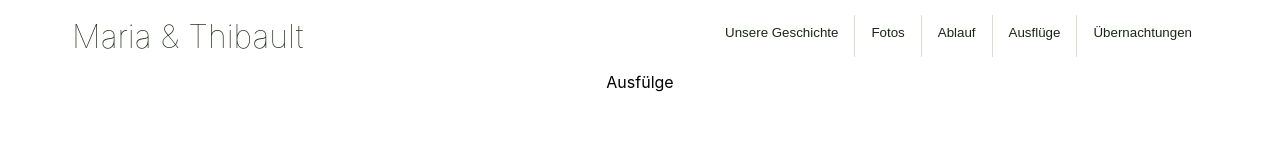
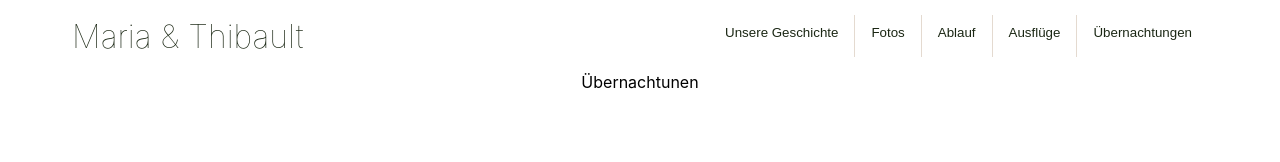
Before and after one commit to Dobherrmann/wedding, a React (Create React App) app: page /Sleep in a window 1280 px wide. Shown: the top 162 px of the page. Built offline with nearby package versions, Linux system fonts and the light colour scheme.

Commit message:
update Sleep

```diff
--- a/src/pages/Sleep.js
+++ b/src/pages/Sleep.js
@@ -8,7 +8,7 @@ class Sleep extends Component {
     render() {
         return (
             <div>
-                Ausfülge
+                Übernachtunen
             </div>
         );
     }
```
